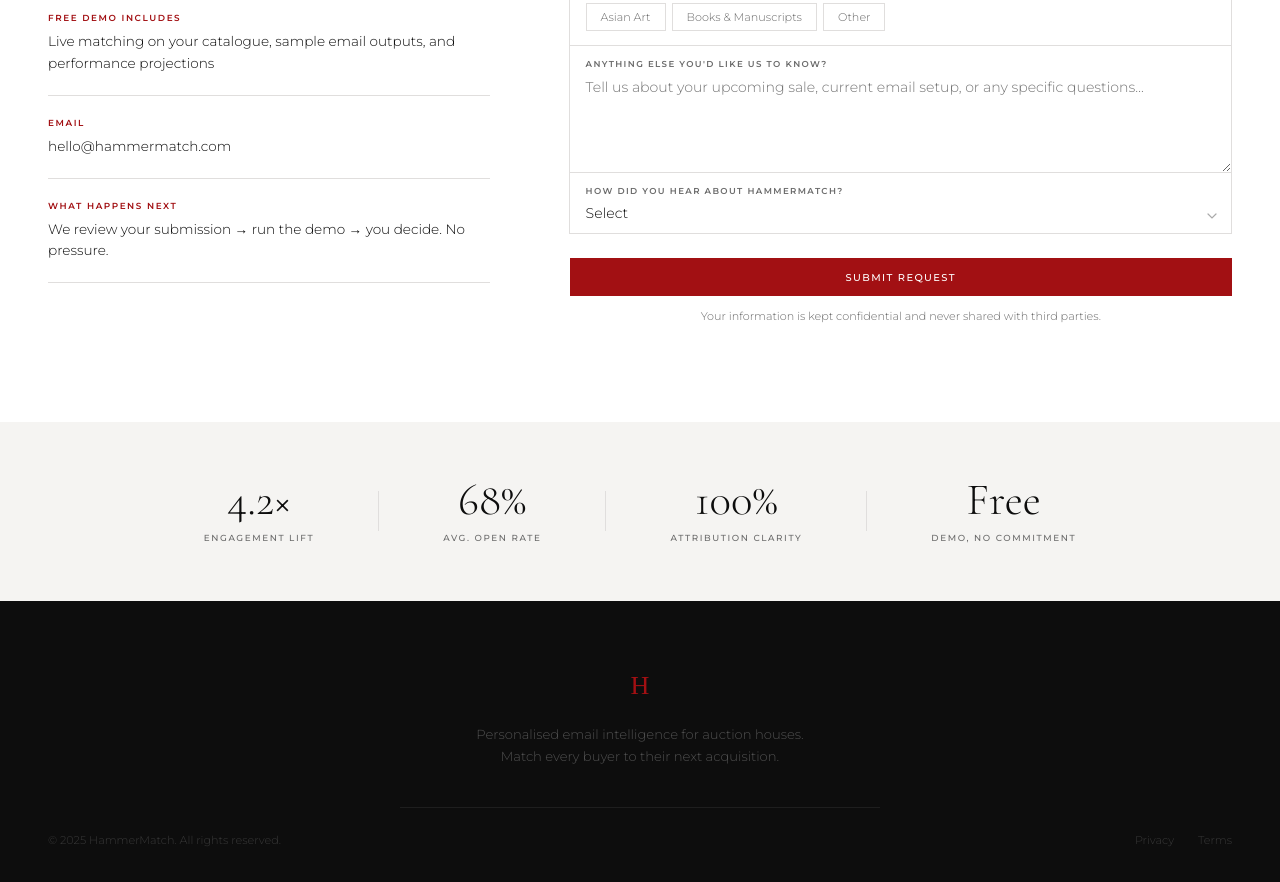
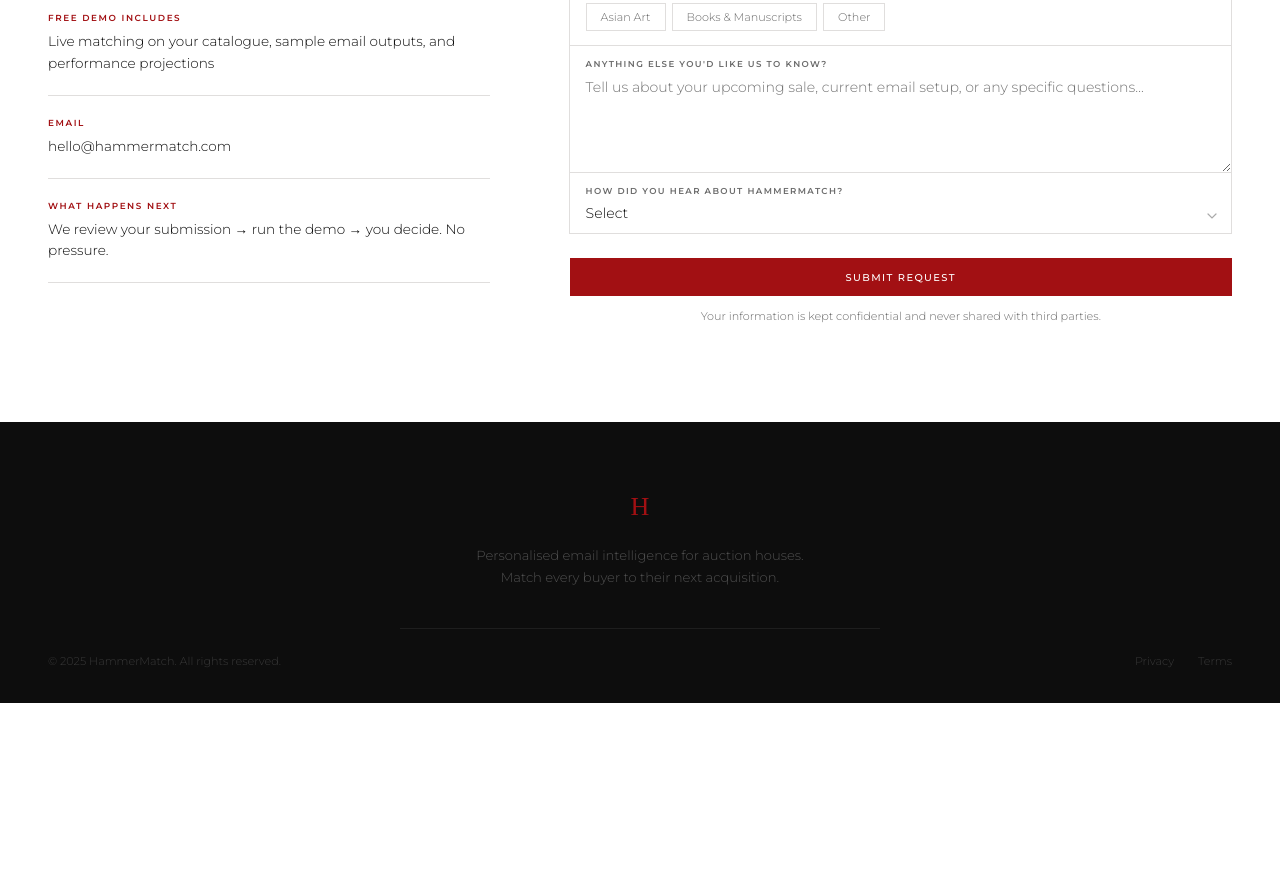
Before and after one commit to andbab777/hammermatch-website, a plain HTML site: page contact.html in a window 1280 px wide. Shown: the part 862-1744 px from the top of the page. After the commit the page ends 1565 px from the top, so only its background shows below. Drawn offline with nearby package versions, Linux system fonts and the light colour scheme.

Commit message:
Remove trust bar stats from contact page

```diff
--- a/contact.html
+++ b/contact.html
@@ -175,28 +175,6 @@
   </div>
 </section>
 
-<!-- Trust bar -->
-<div class="trust-bar">
-  <div class="trust-stat">
-    <div class="trust-num">4.2×</div>
-    <div class="trust-lbl">Engagement lift</div>
-  </div>
-  <div class="trust-divider"></div>
-  <div class="trust-stat">
-    <div class="trust-num">68%</div>
-    <div class="trust-lbl">Avg. open rate</div>
-  </div>
-  <div class="trust-divider"></div>
-  <div class="trust-stat">
-    <div class="trust-num">100%</div>
-    <div class="trust-lbl">Attribution clarity</div>
-  </div>
-  <div class="trust-divider"></div>
-  <div class="trust-stat">
-    <div class="trust-num">Free</div>
-    <div class="trust-lbl">Demo, no commitment</div>
-  </div>
-</div>
 
 <footer>
   <div class="footer-brand">
```
